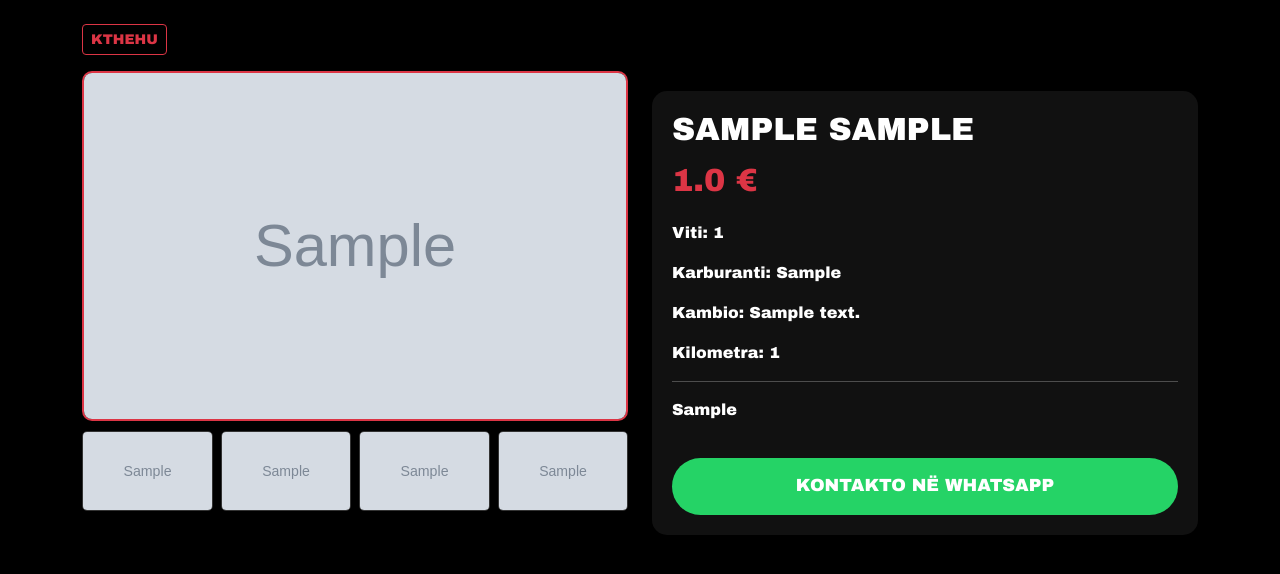
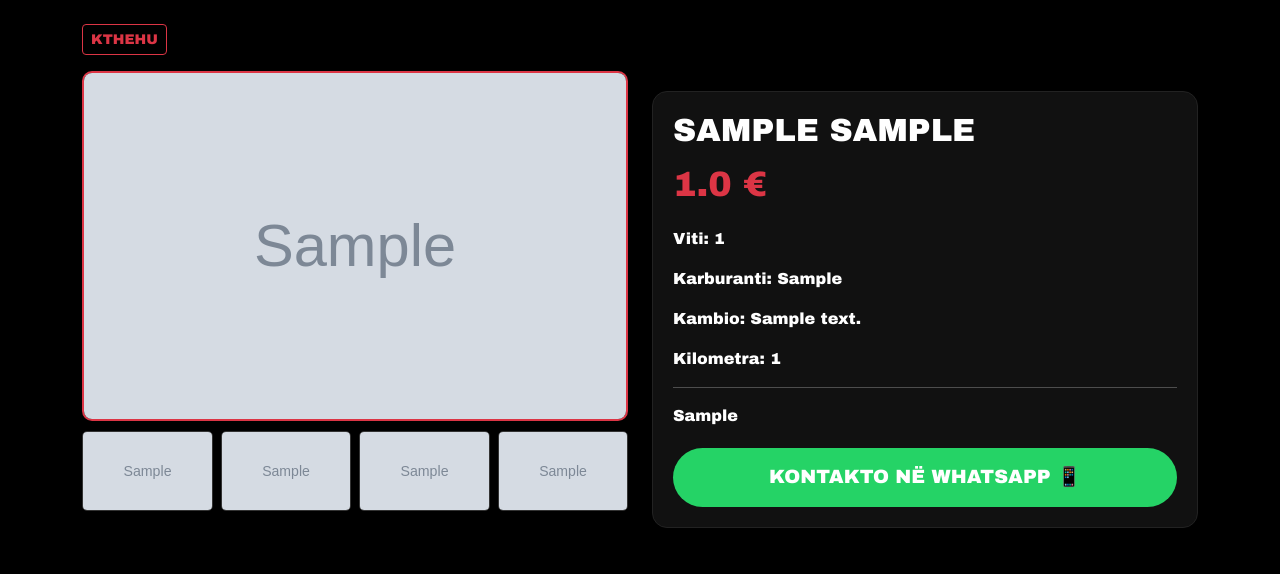
Before and after one commit to amarildobabaj3-dev/veseli-motors, a Flask app: page /detaje/1 in a window 1280 px wide. Shown: the top 574 px of the page. Run offline with Flask 3, Linux system fonts and the light colour scheme; tables that the repository leaves empty hold one stand-in row (values such as "Sample post"); grey boxes marked "Sample" are stand-in pictures.

Commit message:
Shtuar butoni WhatsApp

```diff
--- a/templates/detajet.html
+++ b/templates/detajet.html
@@ -6,18 +6,21 @@
     <title>Detajet | Veseli Motors</title>
     <link rel="stylesheet" href="https://cdn.jsdelivr.net/npm/bootstrap@5.3.0/dist/css/bootstrap.min.css">
     <style>
+        /* DIZAJNI JOT ORIGJINAL */
         body { background: #000; color: white; font-family: 'Arial Black', sans-serif; }
         .main-img { width: 100%; height: 350px; object-fit: cover; border-radius: 10px; border: 2px solid #dc3545; }
         .thumb-img { width: 100%; height: 80px; object-fit: cover; border-radius: 5px; cursor: pointer; margin-top: 10px; border: 1px solid #333; }
-        .info-container { background: #111; padding: 20px; border-radius: 15px; margin-top: 20px; }
-        .price { color: #dc3545; font-size: 2rem; font-weight: 900; }
-        /* BUTONI WP - I thjeshte dhe i forte */
+        .info-container { background: #111; padding: 20px; border-radius: 15px; margin-top: 20px; border: 1px solid #222; }
+        .price { color: #dc3545; font-size: 2.2rem; font-weight: 900; }
+
+        /* SHTESA PER WHATSAPP (VETEM KY BUTON) */
         .btn-wp {
             background: #25D366; color: white; border: none; padding: 15px;
             width: 100%; border-radius: 50px; font-weight: 900;
-            text-decoration: none; display: inline-block; text-align: center;
-            margin-top: 20px; font-size: 1.1rem;
+            text-decoration: none; display: flex; align-items: center; justify-content: center;
+            margin-top: 20px; font-size: 1.2rem; transition: 0.3s;
         }
+        .btn-wp:hover { background: #128C7E; transform: scale(1.02); color: white; }
     </style>
 </head>
 <body>
@@ -47,7 +50,7 @@
 
                     <a href="https://wa.me/{{ makina.celulari }}?text=Pershendetje! Jam i interesuar per makinen {{ makina.marka }} {{ makina.modeli }} te postuar te Veseli Motors."
                        target="_blank" class="btn-wp">
-                        KONTAKTO NË WHATSAPP
+                        KONTAKTO NË WHATSAPP 📱
                     </a>
                 </div>
             </div>
```
